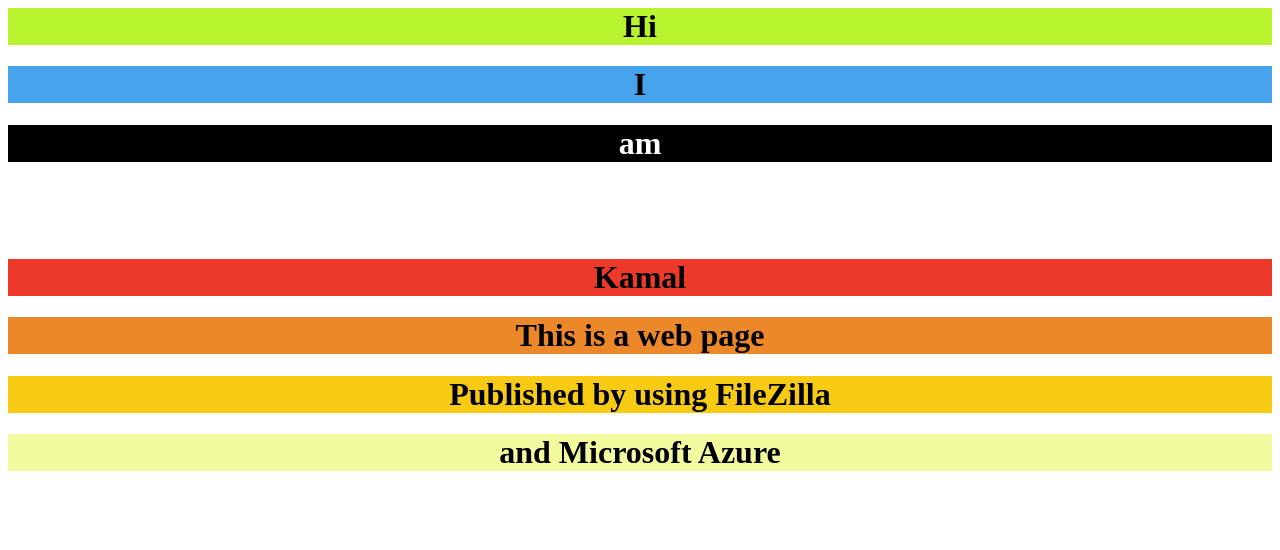
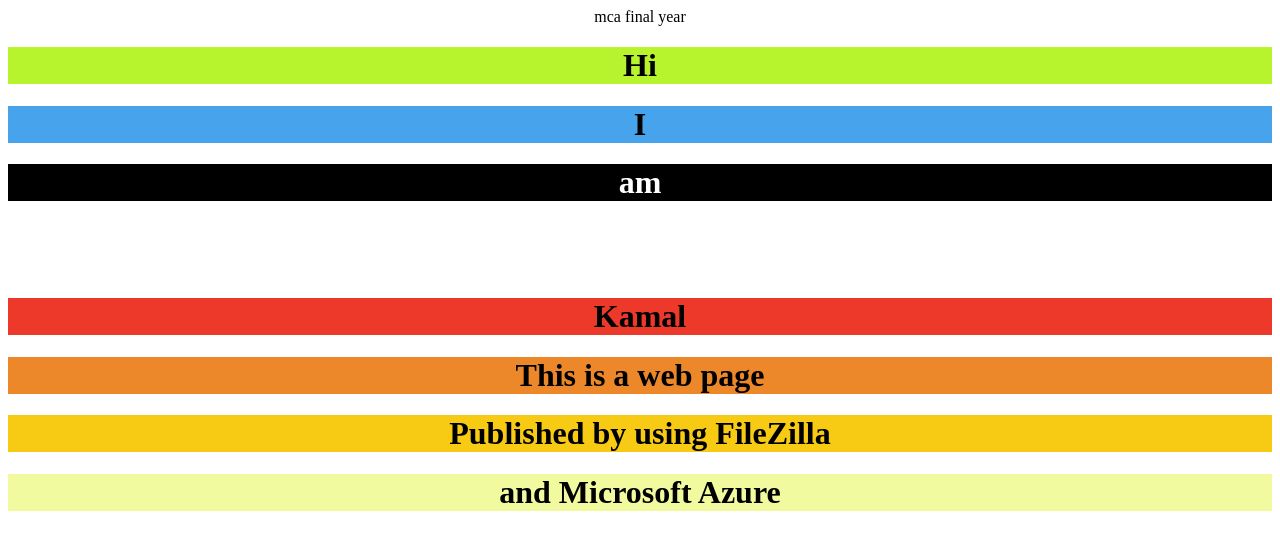
Before and after one commit to sisodiabhishm/bhishm, a plain HTML site: page index.html in a window 1280 px wide. Drawn offline with Linux system fonts and the light colour scheme.

Commit message:
Update index.html
updated

```diff
--- a/index.html
+++ b/index.html
@@ -1,5 +1,5 @@
 <html>
-<center>
+<center>mca final year
 <div style="background-color:#B8F42D"><h1>Hi</h1></div>
 <div style="background-color:#47A3EC"><h1>I</h1></div>
 <div style="background-color:black"><font color=white><h1>am</h1></font></div>
```
